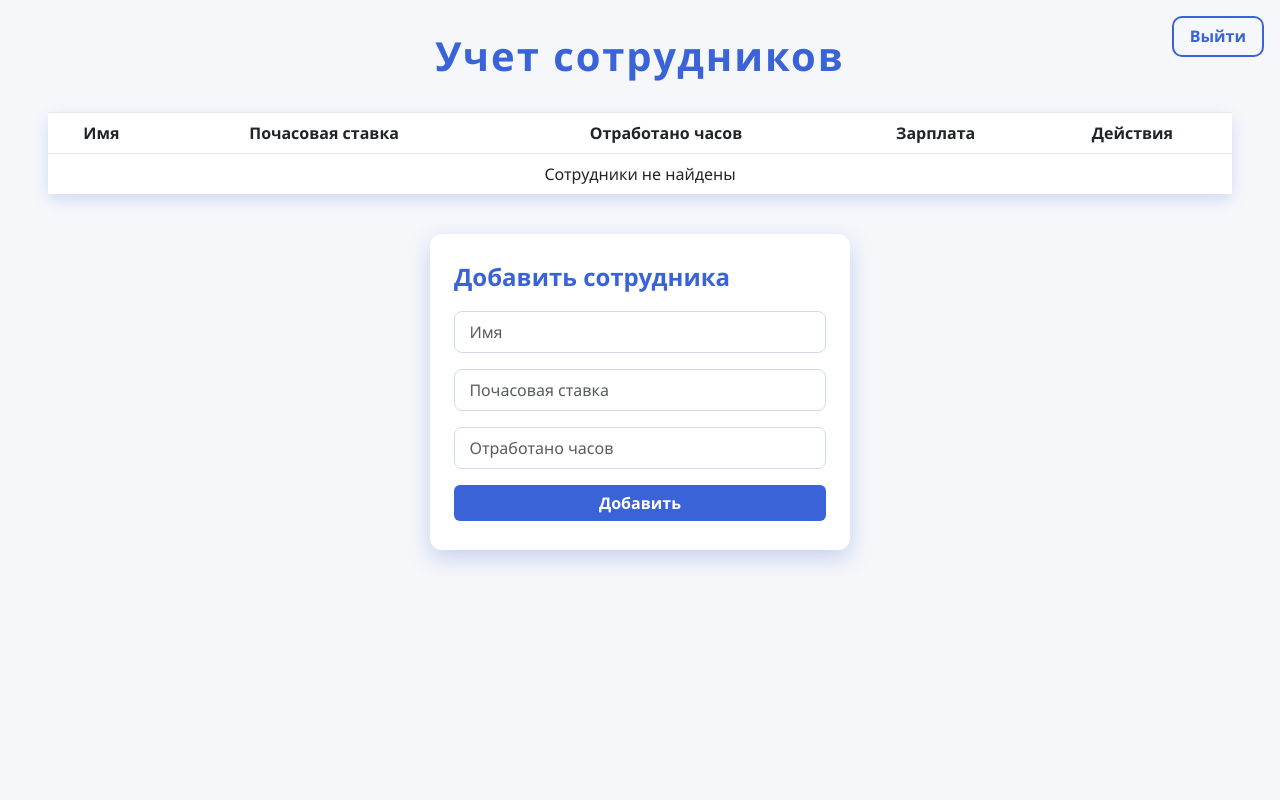
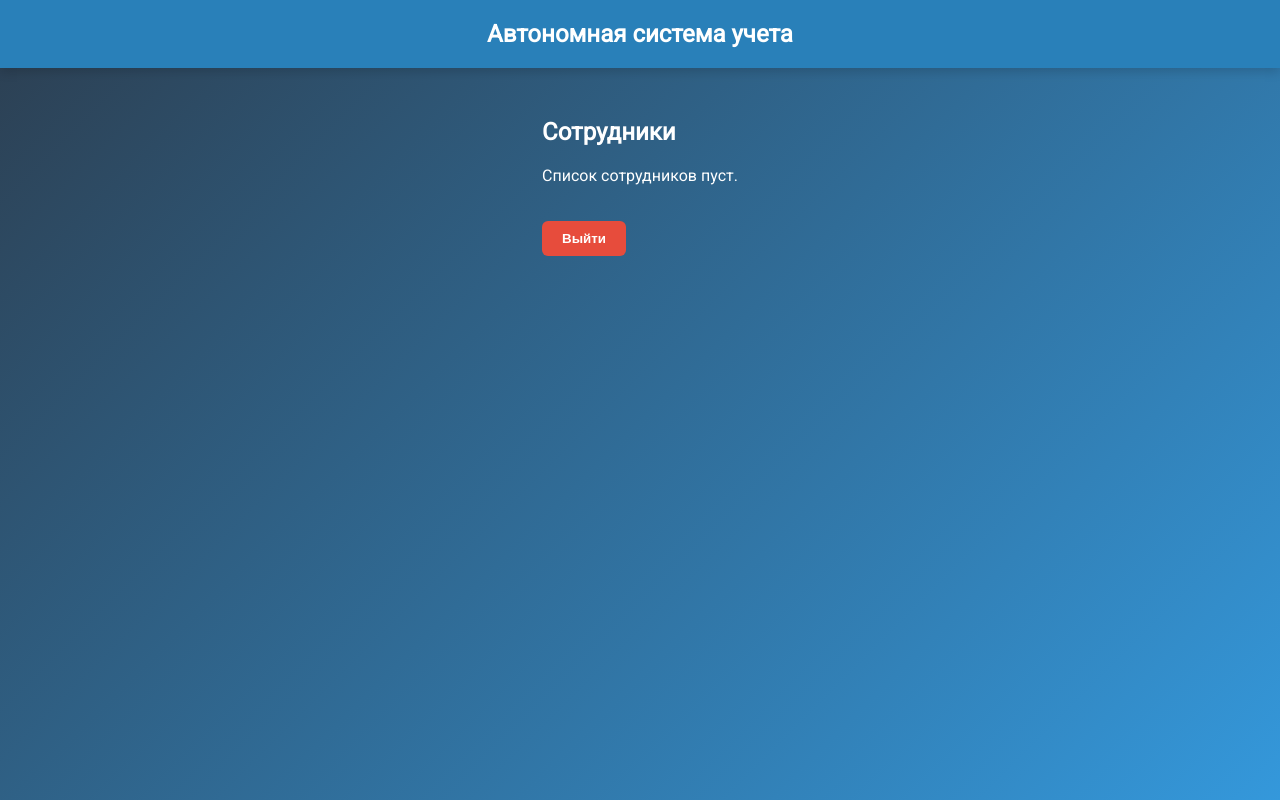
Before and after one commit to 50nk31/personnel-tracker, a Flask app: page /index in a window 1280 px wide. Run offline with Flask 3, Linux system fonts and the light colour scheme; the visitor is signed in with stand-in values (Sample User, id 1); data that the repository does not hold is empty.

Commit message:
Update index.html

```diff
--- a/templates/index.html
+++ b/templates/index.html
@@ -2,149 +2,102 @@
 <html lang="ru">
 <head>
 <meta charset="UTF-8" />
-<title>Personnel Tracker — Главная</title>
-<link href="https://cdn.jsdelivr.net/npm/bootstrap@5.3.0/dist/css/bootstrap.min.css" rel="stylesheet" />
+<meta name="viewport" content="width=device-width, initial-scale=1" />
+<title>Автономная система учета</title>
 <style>
+  @import url('https://fonts.googleapis.com/css2?family=Roboto&display=swap');
   body {
-    background-color: #f5f7fa;
+    background: linear-gradient(135deg, #2c3e50, #3498db);
+    font-family: 'Roboto', sans-serif;
+    margin: 0;
     min-height: 100vh;
-    color: #1a2a47;
-    font-family: 'Segoe UI', Tahoma, Geneva, Verdana, sans-serif;
-    padding: 2rem 3rem;
+    display: flex;
+    flex-direction: column;
   }
-  h1 {
+  header {
+    background: #2980b9;
+    padding: 20px;
+    color: white;
+    font-weight: 700;
+    font-size: 1.5rem;
     text-align: center;
-    color: #3a63d8;
-    margin-bottom: 2rem;
-    font-weight: 700;
-    letter-spacing: 0.05em;
-    animation: fadeInText 1s ease forwards;
+    box-shadow: 0 4px 10px rgba(0,0,0,0.15);
+  }
+  main {
+    flex-grow: 1;
+    padding: 30px 20px;
+    max-width: 900px;
+    margin: 0 auto;
+    color: #fff;
+    animation: fadeIn 0.7s ease forwards;
+  }
+  @keyframes fadeIn {
+    from {opacity: 0;}
+    to {opacity: 1;}
   }
   table {
-    background: white;
-    border-radius: 10px;
-    box-shadow: 0 6px 16px rgba(58, 99, 216, 0.2);
-    animation: fadeInUp 0.8s ease forwards;
+    width: 100%;
+    border-collapse: collapse;
+    margin-top: 20px;
+    background: rgba(255,255,255,0.1);
+    border-radius: 8px;
+    overflow: hidden;
   }
   th, td {
-    padding: 1rem 1.25rem;
-    vertical-align: middle !important;
-    text-align: center;
-    border-top: 1px solid #e5e9f2;
+    padding: 12px 15px;
+    text-align: left;
   }
-  thead th {
-    border-bottom: 2px solid #3a63d8;
-    color: #3a63d8;
+  th {
+    background: rgba(255,255,255,0.2);
+  }
+  tr:nth-child(even) {
+    background: rgba(255,255,255,0.05);
+  }
+  .logout-btn {
+    margin-top: 20px;
+    padding: 10px 20px;
+    background: #e74c3c;
+    border: none;
+    border-radius: 6px;
+    color: white;
     font-weight: 600;
+    cursor: pointer;
+    transition: background-color 0.3s;
   }
-  tbody tr:hover {
-    background-color: #e1e8ff;
-    cursor: pointer;
-    transition: background-color 0.3s ease;
-  }
-  .btn-primary {
-    background-color: #3a63d8;
-    border: none;
-    font-weight: 600;
-    transition: background-color 0.3s ease, transform 0.2s ease;
-  }
-  .btn-primary:hover {
-    background-color: #2e4fb8;
-    transform: scale(1.05);
-  }
-  .form-add {
-    max-width: 420px;
-    margin: 2.5rem auto 0;
-    background: white;
-    padding: 1.8rem 1.5rem;
-    border-radius: 12px;
-    box-shadow: 0 8px 22px rgba(58, 99, 216, 0.25);
-    animation: fadeInUp 1s ease forwards;
-  }
-  .form-add h4 {
-    margin-bottom: 1.2rem;
-    color: #3a63d8;
-    font-weight: 700;
-  }
-  input.form-control {
-    border: 1.6px solid #d1d9ee;
-    border-radius: 8px;
-    padding: 0.5rem 0.9rem;
-    margin-bottom: 1rem;
-    transition: border-color 0.3s ease, box-shadow 0.3s ease;
-    font-size: 1rem;
-  }
-  input.form-control:focus {
-    border-color: #3a63d8;
-    box-shadow: 0 0 8px rgba(58, 99, 216, 0.4);
-    outline: none;
-  }
-  a.logout {
-    position: fixed;
-    top: 1rem;
-    right: 1rem;
-    color: #3a63d8;
-    font-weight: 700;
-    text-decoration: none;
-    padding: 0.4rem 1rem;
-    border: 2px solid #3a63d8;
-    border-radius: 10px;
-    transition: background-color 0.3s ease, color 0.3s ease;
-    z-index: 10;
-  }
-  a.logout:hover {
-    background-color: #3a63d8;
-    color: white;
-    text-decoration: none;
-  }
-
-  @keyframes fadeInText {
-    from {opacity: 0; transform: translateY(-10px);}
-    to {opacity: 1; transform: translateY(0);}
-  }
-  @keyframes fadeInUp {
-    from {opacity: 0; transform: translateY(25px);}
-    to {opacity: 1; transform: translateY(0);}
+  .logout-btn:hover {
+    background: #c0392b;
   }
 </style>
 </head>
 <body>
-  <a href="{{ url_for('logout') }}" class="logout">Выйти</a>
-  <h1>Учет сотрудников</h1>
-
-  <table class="table table-borderless">
+  <header>Автономная система учета</header>
+  <main>
+    <h2>Сотрудники</h2>
+    {% if employees %}
+      <table>
         <thead>
           <tr>
             <th>Имя</th>
-        <th>Почасовая ставка</th>
+            <th>Часовая ставка</th>
             <th>Отработано часов</th>
-        <th>Зарплата</th>
-        <th>Действия</th>
           </tr>
         </thead>
         <tbody>
           {% for emp in employees %}
           <tr>
             <td>{{ emp.name }}</td>
-        <td>{{ emp.hourly_rate }}</td>
-        <td>{{ emp.hours_worked }}</td>
-        <td>{{ emp.get_salary() }}</td>
-        <td>
-          <a href="{{ url_for('delete_employee', id=emp.id) }}" class="btn btn-primary btn-sm">Удалить</a>
-        </td>
+            <td>{{ "%.2f"|format(emp.hourly_rate) }} ₽</td>
+            <td>{{ "%.2f"|format(emp.hours_worked) }}</td>
           </tr>
-      {% else %}
-      <tr><td colspan="5">Сотрудники не найдены</td></tr>
           {% endfor %}
         </tbody>
       </table>
-
-  <form action="{{ url_for('add_employee') }}" method="POST" class="form-add">
-    <h4>Добавить сотрудника</h4>
-    <input type="text" name="name" placeholder="Имя" class="form-control" required />
-    <input type="number" step="0.01" name="hourly_rate" placeholder="Почасовая ставка" class="form-control" required />
-    <input type="number" step="0.01" name="hours_worked" placeholder="Отработано часов" class="form-control" required />
-    <button type="submit" class="btn btn-primary w-100">Добавить</button>
+    {% else %}
+      <p>Список сотрудников пуст.</p>
+    {% endif %}
+    <form action="{{ url_for('logout') }}" method="get">
+      <button class="logout-btn" type="submit">Выйти</button>
     </form>
+  </main>
 </body>
 </html>
```
Lines whose indentation alone changed are shown as unchanged.
